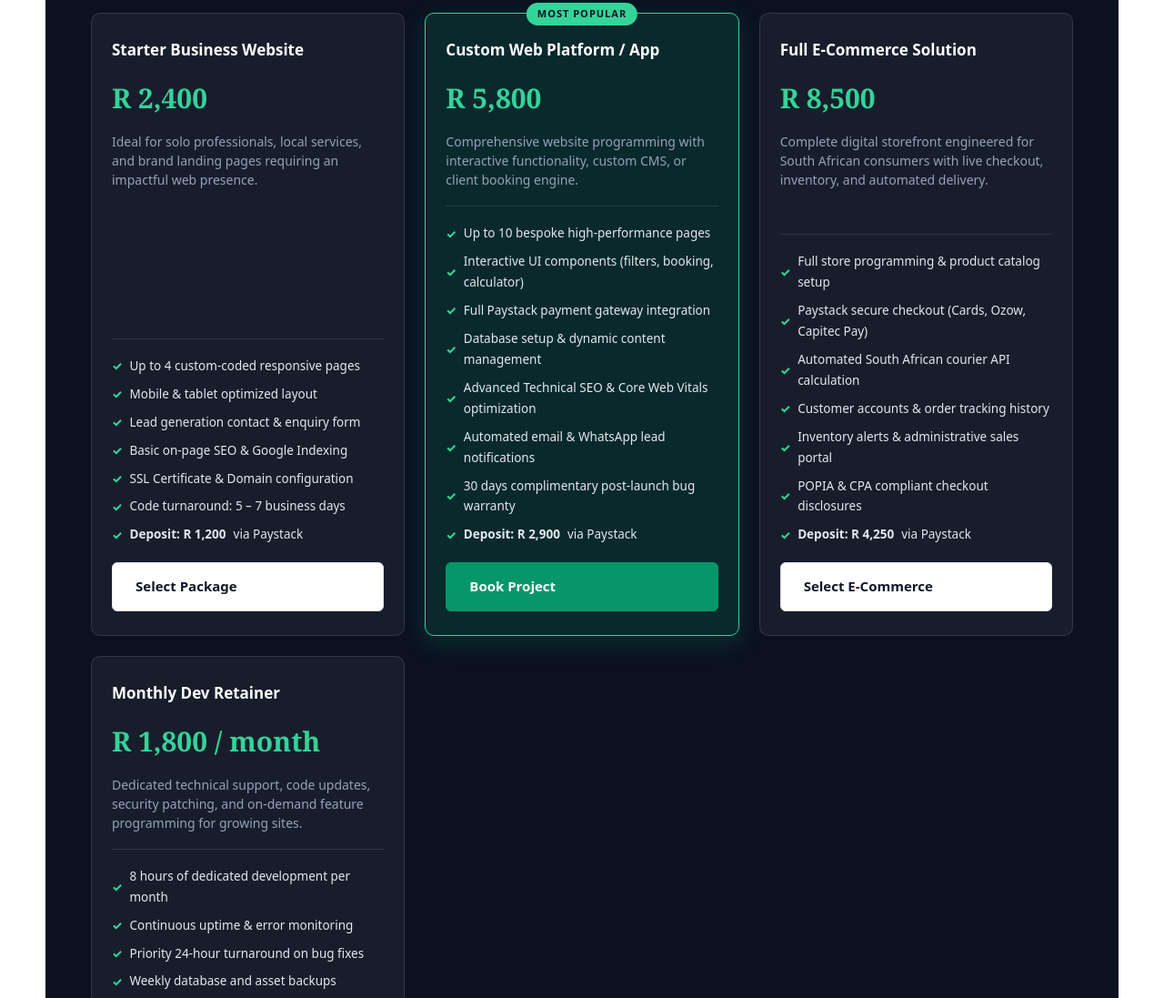
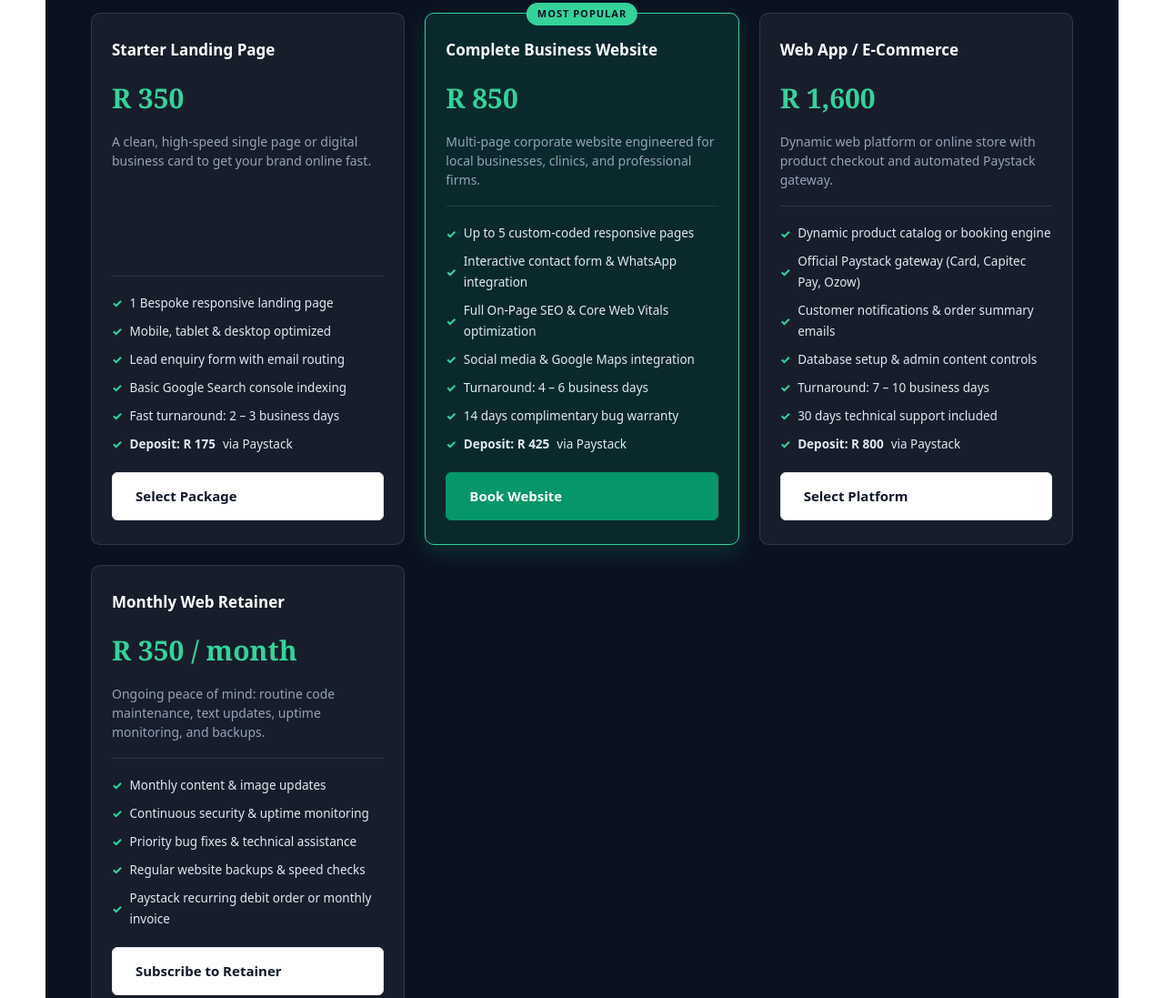
Before and after one commit to conaleaks/uys-web, a plain HTML site: page index.html in a window 1280 px wide. Shown: the part 3214-4311 px from the top of the page at 91% size. Drawn offline with Linux system fonts and the light colour scheme.

Commit message:
Update pricing to affordable accessible tiers (R350 - R1600)

```diff
--- a/index.html
+++ b/index.html
@@ -199,17 +199,16 @@
         <div class="pricing-cards-grid">
           <!-- Tier 1 -->
           <div class="pricing-item">
-            <div class="pricing-item-title">Starter Business Website</div>
-            <div class="pricing-item-cost">R 2,400</div>
-            <div class="pricing-item-desc">Ideal for solo professionals, local services, and brand landing pages requiring an impactful web presence.</div>
+            <div class="pricing-item-title">Starter Landing Page</div>
+            <div class="pricing-item-cost">R 350</div>
+            <div class="pricing-item-desc">A clean, high-speed single page or digital business card to get your brand online fast.</div>
             <ul class="pricing-item-list">
-              <li>Up to 4 custom-coded responsive pages</li>
-              <li>Mobile &amp; tablet optimized layout</li>
-              <li>Lead generation contact &amp; enquiry form</li>
-              <li>Basic on-page SEO &amp; Google Indexing</li>
-              <li>SSL Certificate &amp; Domain configuration</li>
-              <li>Code turnaround: 5 &ndash; 7 business days</li>
-              <li><strong>Deposit: R 1,200</strong> via Paystack</li>
+              <li>1 Bespoke responsive landing page</li>
+              <li>Mobile, tablet &amp; desktop optimized</li>
+              <li>Lead enquiry form with email routing</li>
+              <li>Basic Google Search console indexing</li>
+              <li>Fast turnaround: 2 &ndash; 3 business days</li>
+              <li><strong>Deposit: R 175</strong> via Paystack</li>
             </ul>
             <a href="#contact" class="button outline" style="width: 100%; text-align: center; margin-top: 15px;">Select Package</a>
           </div>
@@ -217,50 +216,48 @@
           <!-- Tier 2 (Highlighted) -->
           <div class="pricing-item highlighted">
             <div class="highlight-badge">MOST POPULAR</div>
-            <div class="pricing-item-title">Custom Web Platform / App</div>
-            <div class="pricing-item-cost">R 5,800</div>
-            <div class="pricing-item-desc">Comprehensive website programming with interactive functionality, custom CMS, or client booking engine.</div>
+            <div class="pricing-item-title">Complete Business Website</div>
+            <div class="pricing-item-cost">R 850</div>
+            <div class="pricing-item-desc">Multi-page corporate website engineered for local businesses, clinics, and professional firms.</div>
             <ul class="pricing-item-list">
-              <li>Up to 10 bespoke high-performance pages</li>
-              <li>Interactive UI components (filters, booking, calculator)</li>
-              <li>Full Paystack payment gateway integration</li>
-              <li>Database setup &amp; dynamic content management</li>
-              <li>Advanced Technical SEO &amp; Core Web Vitals optimization</li>
-              <li>Automated email &amp; WhatsApp lead notifications</li>
-              <li>30 days complimentary post-launch bug warranty</li>
-              <li><strong>Deposit: R 2,900</strong> via Paystack</li>
+              <li>Up to 5 custom-coded responsive pages</li>
+              <li>Interactive contact form &amp; WhatsApp integration</li>
+              <li>Full On-Page SEO &amp; Core Web Vitals optimization</li>
+              <li>Social media &amp; Google Maps integration</li>
+              <li>Turnaround: 4 &ndash; 6 business days</li>
+              <li>14 days complimentary bug warranty</li>
+              <li><strong>Deposit: R 425</strong> via Paystack</li>
             </ul>
-            <a href="#contact" class="button primary-accent" style="width: 100%; text-align: center; margin-top: 15px;">Book Project</a>
+            <a href="#contact" class="button primary-accent" style="width: 100%; text-align: center; margin-top: 15px;">Book Website</a>
           </div>
 
           <!-- Tier 3 -->
           <div class="pricing-item">
-            <div class="pricing-item-title">Full E-Commerce Solution</div>
-            <div class="pricing-item-cost">R 8,500</div>
-            <div class="pricing-item-desc">Complete digital storefront engineered for South African consumers with live checkout, inventory, and automated delivery.</div>
+            <div class="pricing-item-title">Web App / E-Commerce</div>
+            <div class="pricing-item-cost">R 1,600</div>
+            <div class="pricing-item-desc">Dynamic web platform or online store with product checkout and automated Paystack gateway.</div>
             <ul class="pricing-item-list">
-              <li>Full store programming &amp; product catalog setup</li>
-              <li>Paystack secure checkout (Cards, Ozow, Capitec Pay)</li>
-              <li>Automated South African courier API calculation</li>
-              <li>Customer accounts &amp; order tracking history</li>
-              <li>Inventory alerts &amp; administrative sales portal</li>
-              <li>POPIA &amp; CPA compliant checkout disclosures</li>
-              <li><strong>Deposit: R 4,250</strong> via Paystack</li>
+              <li>Dynamic product catalog or booking engine</li>
+              <li>Official Paystack gateway (Card, Capitec Pay, Ozow)</li>
+              <li>Customer notifications &amp; order summary emails</li>
+              <li>Database setup &amp; admin content controls</li>
+              <li>Turnaround: 7 &ndash; 10 business days</li>
+              <li>30 days technical support included</li>
+              <li><strong>Deposit: R 800</strong> via Paystack</li>
             </ul>
-            <a href="#contact" class="button outline" style="width: 100%; text-align: center; margin-top: 15px;">Select E-Commerce</a>
+            <a href="#contact" class="button outline" style="width: 100%; text-align: center; margin-top: 15px;">Select Platform</a>
           </div>
 
           <!-- Tier 4 -->
           <div class="pricing-item">
-            <div class="pricing-item-title">Monthly Dev Retainer</div>
-            <div class="pricing-item-cost">R 1,800 <span>/ month</span></div>
-            <div class="pricing-item-desc">Dedicated technical support, code updates, security patching, and on-demand feature programming for growing sites.</div>
+            <div class="pricing-item-title">Monthly Web Retainer</div>
+            <div class="pricing-item-cost">R 350 <span>/ month</span></div>
+            <div class="pricing-item-desc">Ongoing peace of mind: routine code maintenance, text updates, uptime monitoring, and backups.</div>
             <ul class="pricing-item-list">
-              <li>8 hours of dedicated development per month</li>
-              <li>Continuous uptime &amp; error monitoring</li>
-              <li>Priority 24-hour turnaround on bug fixes</li>
-              <li>Weekly database and asset backups</li>
-              <li>Monthly performance &amp; speed health reports</li>
+              <li>Monthly content &amp; image updates</li>
+              <li>Continuous security &amp; uptime monitoring</li>
+              <li>Priority bug fixes &amp; technical assistance</li>
+              <li>Regular website backups &amp; speed checks</li>
               <li>Paystack recurring debit order or monthly invoice</li>
             </ul>
             <a href="#contact" class="button outline" style="width: 100%; text-align: center; margin-top: 15px;">Subscribe to Retainer</a>
@@ -269,7 +266,7 @@
 
         <div style="background: var(--surface); padding: 18px 24px; border-radius: var(--radius); border: 1px dashed var(--border); margin-top: 30px; font-size: 0.95rem; color: var(--text-muted); display: flex; align-items: center; justify-content: space-between; flex-wrap: wrap; gap: 10px;">
           <span>Need minor bug fixes, code troubleshooting or single-feature implementation?</span>
-          <span><strong>Hourly Programming Rate: R 450 / hr</strong> (Minimum booking: 1 hour)</span>
+          <span><strong>Hourly Programming Rate: R 150 / hr</strong> (Minimum booking: 1 hour)</span>
         </div>
       </section>
 
@@ -532,11 +529,11 @@
               <div class="form-field">
                 <label for="service">Select Service Required *</label>
                 <select id="service" name="Requested Service" required>
-                  <option value="Starter Website (R2,400)">Starter Business Website (R 2,400)</option>
-                  <option value="Custom Web App (R5,800)" selected>Custom Web Platform / App (R 5,800)</option>
-                  <option value="E-Commerce & Paystack (R8,500)">Full E-Commerce &amp; Paystack Solution (R 8,500)</option>
-                  <option value="Monthly Dev Retainer (R1,800/mo)">Monthly Dev Retainer (R 1,800 / month)</option>
-                  <option value="Hourly Bug Fixes / Custom Code">Hourly Bug Fixes / Custom Code (R 450 / hr)</option>
+                  <option value="Starter Landing Page (R350)">Starter Landing Page (R 350)</option>
+                  <option value="Complete Business Website (R850)" selected>Complete Business Website (R 850)</option>
+                  <option value="Web App / E-Commerce (R1,600)">Web App / E-Commerce (R 1,600)</option>
+                  <option value="Monthly Web Retainer (R350/mo)">Monthly Maintenance Retainer (R 350 / month)</option>
+                  <option value="Hourly Bug Fixes / Custom Code">Hourly Bug Fixes / Custom Code (R 150 / hr)</option>
                 </select>
               </div>
 
```
Also changed, not shown: refund-policy.html (+1 -1 lines), terms.html (+1 -1 lines), 1 other file.
